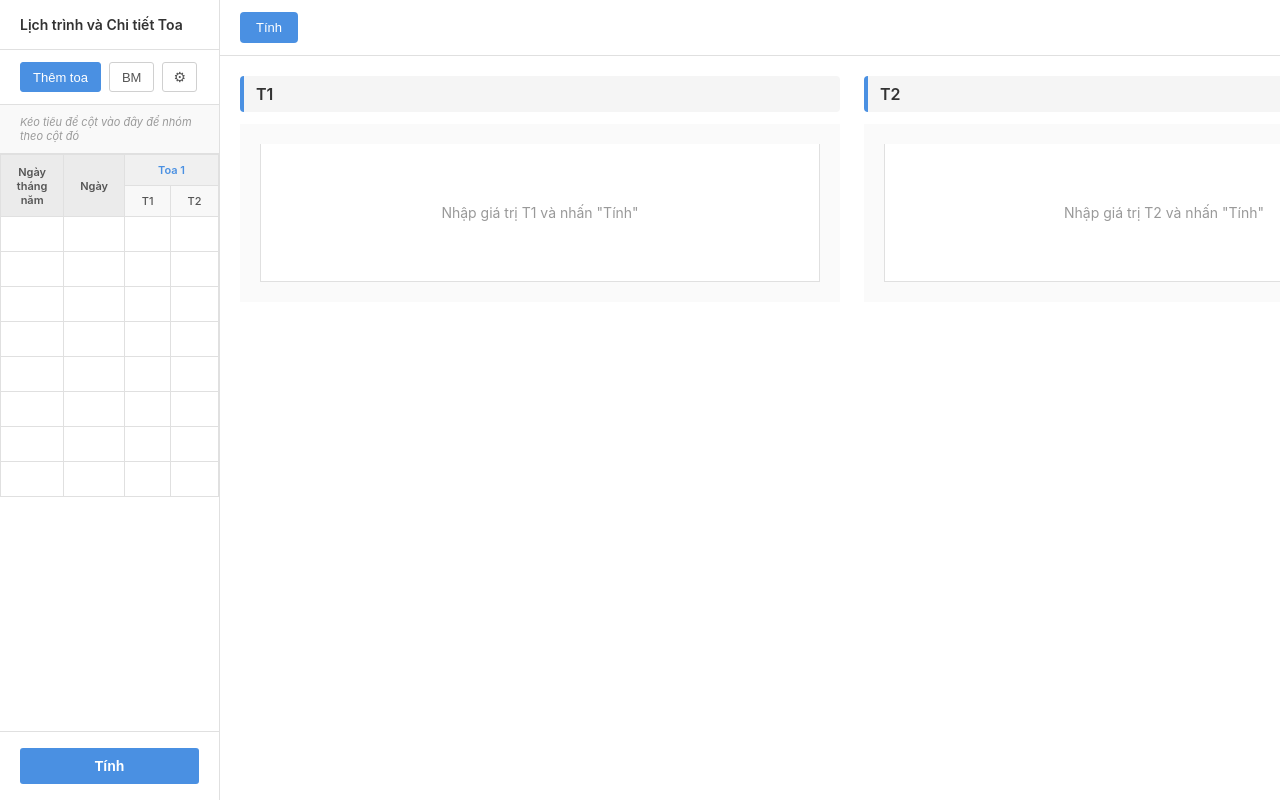
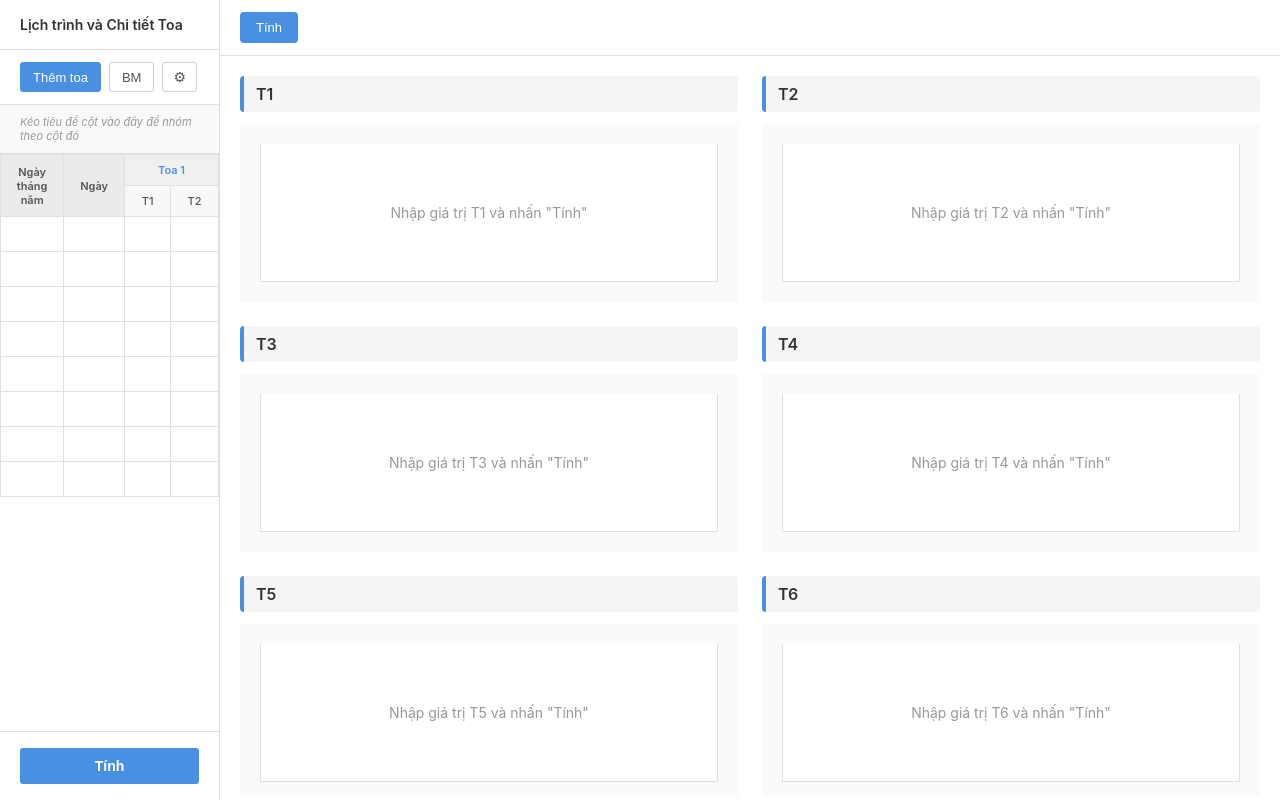
Before and after one commit to daile269/ktop, a React (Vite) app: page / in a window 1280 px wide. Built offline with nearby package versions, Linux system fonts and the light colour scheme.

Commit message:
update 60 table

```diff
--- a/src/App.css
+++ b/src/App.css
@@ -414,17 +414,18 @@ body {
   }
 }
 
-/* ========== TABLES CONTAINER (2 bảng cạnh nhau) ========== */
+/* ========== TABLES CONTAINER (2 bảng mỗi hàng) ========== */
 .tables-container {
-  display: flex;
+  display: grid;
+  grid-template-columns: repeat(2, 1fr);
   gap: 24px;
   padding: 20px;
-  overflow-x: auto;
+  overflow-y: auto;
+  max-height: calc(100vh - 60px);
 }
 
 .table-section {
   flex: 1;
-  min-width: 600px;
 }
 
 .table-title {
--- a/src/App.jsx
+++ b/src/App.jsx
@@ -6,10 +6,12 @@ function App() {
   const [t2, setT2] = useState('');
   const [t3, setT3] = useState('');
 
-  const [tableData1, setTableData1] = useState([]); // Bảng Toa 1
-  const [tableData2, setTableData2] = useState([]); // Bảng Toa 2
-  const [t1Values, setT1Values] = useState(Array(8).fill('')); // Giá trị T1 cho Toa 1
-  const [t2Values, setT2Values] = useState(Array(8).fill('')); // Giá trị T2 cho Toa 2
+  const TOTAL_TABLES = 60;
+  const ROWS = 8;
+
+  // State cho tất cả 60 bảng
+  const [allTableData, setAllTableData] = useState(Array(TOTAL_TABLES).fill(null).map(() => []));
+  const [allTValues, setAllTValues] = useState(Array(TOTAL_TABLES).fill(null).map(() => Array(ROWS).fill('')));
 
   // Thuật toán sinh bảng (dùng chung cho cả 2 toa)
   const generateTableData = (tValues, toaName) => {
@@ -71,31 +73,53 @@ function App() {
   };
 
   const generateTable = () => {
-    // Gen bảng cho Toa 1
-    const table1 = generateTableData(t1Values, 'TOA 1');
-    setTableData1(table1);
+    console.log('=== GENERATING 60 TABLES ===');
 
-    // Gen bảng cho Toa 2
-    const table2 = generateTableData(t2Values, 'TOA 2');
-    setTableData2(table2);
+    const newAllTValues = [...allTValues];
+    const newAllTableData = [];
 
-    console.log('Hoàn tất gen 2 bảng!');
+    // Tính toán giá trị T cho tất cả các bảng
+    for (let tableIndex = 0; tableIndex < TOTAL_TABLES; tableIndex++) {
+      if (tableIndex === 0) {
+        // T1: Giữ nguyên giá trị nhập
+        // newAllTValues[0] đã được set qua handleTValueChange
+      } else if (tableIndex === 1) {
+        // T2: Giữ nguyên giá trị nhập
+        // newAllTValues[1] đã được set qua handleTValueChange
+      } else {
+        // T3 trở đi: Tính tổng T(n-2) + T(n-1), lấy chữ số cuối
+        const prevPrevValues = newAllTValues[tableIndex - 2];
+        const prevValues = newAllTValues[tableIndex - 1];
+
+        newAllTValues[tableIndex] = prevPrevValues.map((val, rowIdx) => {
+          const num1 = parseInt(val) || 0;
+          const num2 = parseInt(prevValues[rowIdx]) || 0;
+          const sum = num1 + num2;
+          return String(sum % 10); // Lấy chữ số cuối
+        });
+
+        console.log(`T${tableIndex + 1} = T${tableIndex - 1} + T${tableIndex}:`, newAllTValues[tableIndex]);
+      }
+
+      // Gen bảng dữ liệu cho table này
+      const tableData = generateTableData(newAllTValues[tableIndex], `T${tableIndex + 1}`);
+      newAllTableData.push(tableData);
+    }
+
+    setAllTValues(newAllTValues);
+    setAllTableData(newAllTableData);
+
+    console.log('Hoàn tất gen 60 bảng!');
   };
 
   const handleGenerate = () => {
     generateTable();
   };
 
-  const handleT1ValueChange = (rowIndex, value) => {
-    const newValues = [...t1Values];
-    newValues[rowIndex] = value;
-    setT1Values(newValues);
-  };
-
-  const handleT2ValueChange = (rowIndex, value) => {
-    const newValues = [...t2Values];
-    newValues[rowIndex] = value;
-    setT2Values(newValues);
+  const handleTValueChange = (tableIndex, rowIndex, value) => {
+    const newAllTValues = [...allTValues];
+    newAllTValues[tableIndex][rowIndex] = value;
+    setAllTValues(newAllTValues);
   };
 
   return (
@@ -144,16 +168,16 @@ function App() {
                     <input
                       type="text"
                       className="cell-input small"
-                      value={t1Values[rowIndex] || ''}
-                      onChange={(e) => handleT1ValueChange(rowIndex, e.target.value)}
+                      value={allTValues[0][rowIndex] || ''}
+                      onChange={(e) => handleTValueChange(0, rowIndex, e.target.value)}
                     />
                   </td>
                   <td>
                     <input
                       type="text"
                       className="cell-input small"
-                      value={t2Values[rowIndex] || ''}
-                      onChange={(e) => handleT2ValueChange(rowIndex, e.target.value)}
+                      value={allTValues[1][rowIndex] || ''}
+                      onChange={(e) => handleTValueChange(1, rowIndex, e.target.value)}
                     />
                   </td>
                   {/* <td><input type="text" className="cell-input small" /></td>
@@ -174,15 +198,15 @@ function App() {
       {/* Right Panel - Bảng dữ liệu chính */}
       <div className="right-panel">
         <div className="toolbar">
-          <button className="toolbar-btn">Tính</button>
+          <button className="toolbar-btn" onClick={handleGenerate}>Tính</button>
         </div>
 
         <div className="tables-container">
-          {/* Bảng T1 */}
-          <div className="table-section">
-            <h4 className="table-title">T1</h4>
+          {allTableData.map((tableData, tableIndex) => (
+            <div key={tableIndex} className="table-section">
+              <h4 className="table-title">T{tableIndex + 1}</h4>
               <div className="data-grid-wrapper">
-              {tableData1.length > 0 ? (
+                {tableData.length > 0 ? (
                   <table className="data-grid">
                     <thead>
                       <tr>
@@ -190,23 +214,22 @@ function App() {
                         <th colSpan="10" className="group-header">Tham số</th>
                       </tr>
                       <tr>
-                      {/* <th className="col-header fixed">Tên</th> */}
-                      <th className="col-header fixed">T1</th>
+                        <th className="col-header fixed">T{tableIndex + 1}</th>
                         {[0, 1, 2, 3, 4, 5, 6, 7, 8, 9].map(num => (
                           <th key={num} className="col-header">{num}</th>
                         ))}
                       </tr>
                     </thead>
                     <tbody>
-                    {tableData1.map((row, rowIndex) => (
+                      {tableData.map((row, rowIndex) => (
                         <tr key={rowIndex}>
-                        {/* <td className="data-cell fixed"></td> */}
                           <td className="data-cell fixed value-col">
                             <input
                               type="text"
                               className="grid-input"
-                            value={t1Values[rowIndex]}
-                            onChange={(e) => handleT1ValueChange(rowIndex, e.target.value)}
+                              value={allTValues[tableIndex][rowIndex]}
+                              onChange={(e) => handleTValueChange(tableIndex, rowIndex, e.target.value)}
+                              disabled={tableIndex >= 2}
                             />
                           </td>
                           {row.map((cell, colIndex) => (
@@ -223,62 +246,12 @@ function App() {
                   </table>
                 ) : (
                   <div className="empty-message">
-                  Nhập giá trị T1 và nhấn "Tính"
+                    Nhập giá trị T{tableIndex + 1} và nhấn "Tính"
                   </div>
                 )}
               </div>
             </div>
-
-          {/* Bảng T2 */}
-          <div className="table-section">
-            <h4 className="table-title">T2</h4>
-            <div className="data-grid-wrapper">
-              {tableData2.length > 0 ? (
-                <table className="data-grid">
-                  <thead>
-                    <tr>
-                      <th colSpan="1" className="group-header">Thông số</th>
-                      <th colSpan="10" className="group-header">Tham số</th>
-                    </tr>
-                    <tr>
-                      {/* <th className="col-header fixed">Tên</th> */}
-                      <th className="col-header fixed">T2</th>
-                      {[0, 1, 2, 3, 4, 5, 6, 7, 8, 9].map(num => (
-                        <th key={num} className="col-header">{num}</th>
           ))}
-                    </tr>
-                  </thead>
-                  <tbody>
-                    {tableData2.map((row, rowIndex) => (
-                      <tr key={rowIndex}>
-                        {/* <td className="data-cell fixed"></td> */}
-                        <td className="data-cell fixed value-col">
-                          <input
-                            type="text"
-                            className="grid-input"
-                            value={t2Values[rowIndex]}
-                            onChange={(e) => handleT2ValueChange(rowIndex, e.target.value)}
-                          />
-                        </td>
-                        {row.map((cell, colIndex) => (
-                          <td
-                            key={colIndex}
-                            className={`data-cell ${cell.color}`}
-                          >
-                            {cell.value}
-                          </td>
-                        ))}
-                      </tr>
-                    ))}
-                  </tbody>
-                </table>
-              ) : (
-                <div className="empty-message">
-                  Nhập giá trị T2 và nhấn "Tính"
-                </div>
-              )}
-            </div>
-          </div>
         </div>
       </div>
     </div>
```
Lines whose indentation alone changed are shown as unchanged.
